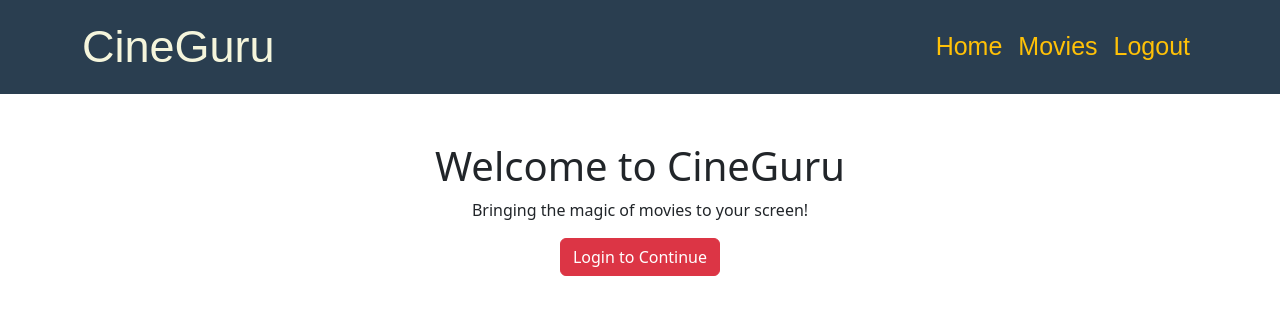
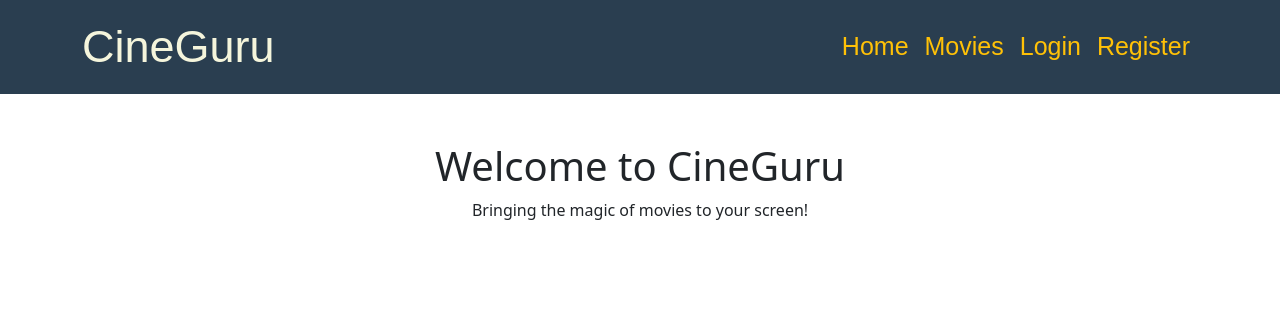
Before and after one commit to Matt-Lanuza/movieAppClient, a React (Create React App) app: page / in a window 1280 px wide. Shown: the top 314 px of the page. Built offline with nearby package versions, Linux system fonts and the light colour scheme; what notyf would draw is missing.

Commit message:
update codes

```diff
--- a/src/App.js
+++ b/src/App.js
@@ -11,7 +11,7 @@ import Movies from './pages/Movies';
 function App() {
     const [user, setUser] = useState(() => {
       const savedUser = localStorage.getItem('user');
-      return savedUser ? JSON.parse(savedUser) : { id: null, isAdmin: false };
+      return savedUser ? JSON.parse(savedUser) : { id: null, isAdmin: null };
     });
 
     useEffect(() => {
@@ -56,6 +56,7 @@ function App() {
 
     function unsetUser() {
       localStorage.clear();
+      setUser({ id: null, isAdmin: null });
     }
 
 
--- a/src/components/AppNavbar.js
+++ b/src/components/AppNavbar.js
@@ -16,15 +16,22 @@ export default function AppNavbar() {
           <Nav className="ms-auto">
             <Nav.Link href="/" className="navbar-collapse">Home</Nav.Link>
 
-            {user ? (
+            {/* Movies link is always visible to all users */}
+            <Nav.Link href="/movies" className="navbar-collapse">Movies</Nav.Link>
+
+            {user.id !== null ? (
               <>
-                <Nav.Link href="/movies" className="navbar-collapse">Movies</Nav.Link>
-                {user.isAdmin === true && (
-                  <Nav.Link href="/movies" className="navbar-collapse">Admin Dashboard</Nav.Link>
+                {user.isAdmin === true ? (
+                  // Admin view
+                  <Nav.Link href="/admin" className="navbar-collapse">Admin Dashboard</Nav.Link>
+                ) : (
+                  // Regular user view
+                  <></>  // No additional link for regular users here
                 )}
                 <Nav.Link href="/logout" className="navbar-collapse">Logout</Nav.Link>
               </>
             ) : (
+              // If user is not logged in
               <>
                 <Nav.Link href="/login" className="navbar-collapse">Login</Nav.Link>
                 <Nav.Link href="/register" className="navbar-collapse">Register</Nav.Link>
--- a/src/components/Banner.js
+++ b/src/components/Banner.js
@@ -10,13 +10,14 @@ export default function Banner() {
   const navigate = useNavigate();
   const { user } = useContext(UserContext);
 
-  const isAuthenticated = !!localStorage.getItem('token');
+  // Check if user is authenticated by looking at the user context
+  const isAuthenticated = user && user.id !== null;
 
   const handleClick = () => {
     if (!isAuthenticated) {
       notyf.error('Please log in first to start your movie journey!');
       navigate('/login');
-    } else if (user && user.isAdmin) {
+    } else if (user.isAdmin) {
       notyf.success('Welcome, Admin! Navigating to the movies page.');
       navigate('/movies');
     } else {
@@ -31,13 +32,11 @@ export default function Banner() {
         <p>Bringing the magic of movies to your screen!</p>
 
         {/* Conditionally show button text and action based on user.isAdmin */}
-        <Button variant="danger" onClick={handleClick}>
-          {isAuthenticated
-            ? user && user.isAdmin
-              ? 'Check Dashboard'
-              : 'Join the Movie Adventure'
-            : 'Login to Continue'}
-        </Button>
+        {isAuthenticated && (
+          <Button variant="danger" onClick={handleClick}>
+            {user.isAdmin ? 'Check Dashboard' : 'Join the Movie Adventure'}
+          </Button>
+        )}
       </Col>
     </Row>
   );
```
